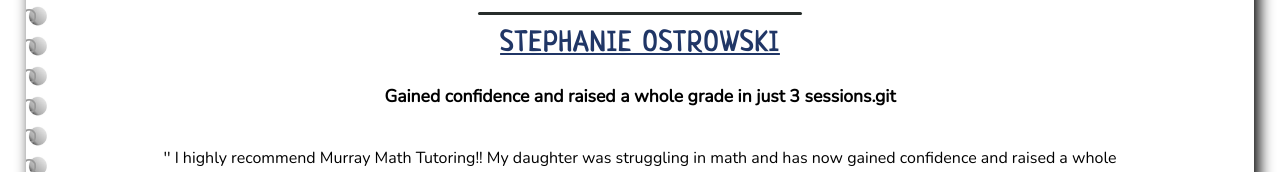
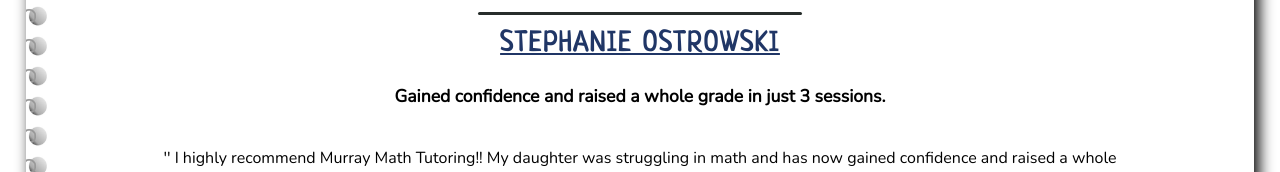
Before and after one commit to murraycoding/murray-math-tutoring, a Next.js app: page /testimonials in a window 1280 px wide. Shown: the part 555-727 px from the top of the page. Built offline with nearby package versions, Linux system fonts and the light colour scheme.

Commit message:
fiexed typo

```diff
--- a/pages/testimonials.js
+++ b/pages/testimonials.js
@@ -11,7 +11,7 @@
       />
       <Testimonial
         name="Stephanie Ostrowski"
-        important="Gained confidence and raised a whole grade in just 3 sessions.git "
+        important="Gained confidence and raised a whole grade in just 3 sessions."
         review="I highly recommend Murray Math Tutoring!!  My daughter was struggling in math and has now gained confidence and raised a whole grade in just 3 sessions. She’s so excited to be acing her tests."
         last = {false}
       />
```
